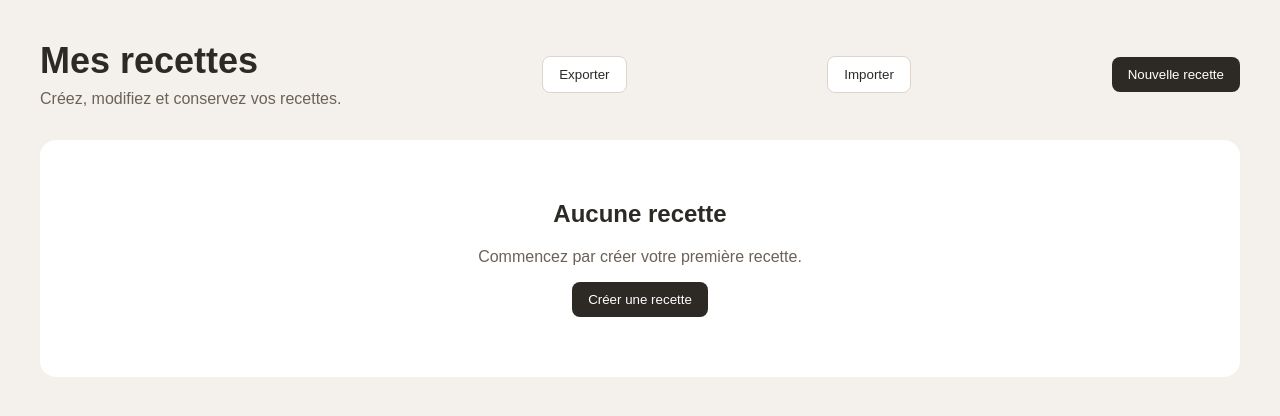
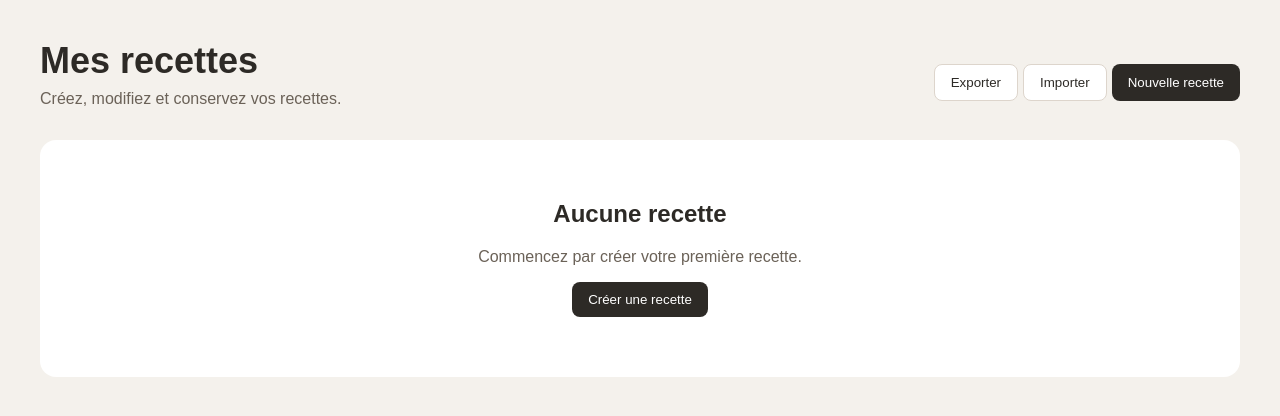
Before and after one commit to Linaida/tambouille, a Vue app: page / in a window 1280 px wide. Shown: the top 416 px of the page. Built offline with nearby package versions, Linux system fonts and the light colour scheme.

Commit message:
Correction boutons Exporter Importer

```diff
--- a/src/views/HomeView.vue
+++ b/src/views/HomeView.vue
@@ -114,7 +114,7 @@ const importRecipesBackup = async (event: Event): Promise<void> => {
           Créez, modifiez et conservez vos recettes.
         </p>
       </div>
-
+      <div class="recipes-page-header-actions">
         <button type="button" class="secondary-button" @click="exportAllRecipes">
           Exporter
         </button>
@@ -126,7 +126,7 @@ const importRecipesBackup = async (event: Event): Promise<void> => {
         <button type="button" @click="createRecipe">
           Nouvelle recette
         </button>
-
+      </div>
       <input ref="backupInput" type="file" accept="application/json" class="visually-hidden"
         @change="importRecipesBackup" />
     </header>
@@ -157,3 +157,12 @@ const importRecipesBackup = async (event: Event): Promise<void> => {
     </section>
   </main>
 </template>
+
+<style lang="css" scoped>
+.recipes-page-header-actions {
+  display: flex;
+  gap: 5px;
+  flex-wrap: wrap;
+  margin-top: 1rem;
+}
+</style>
```
Lines whose indentation alone changed are shown as unchanged.
